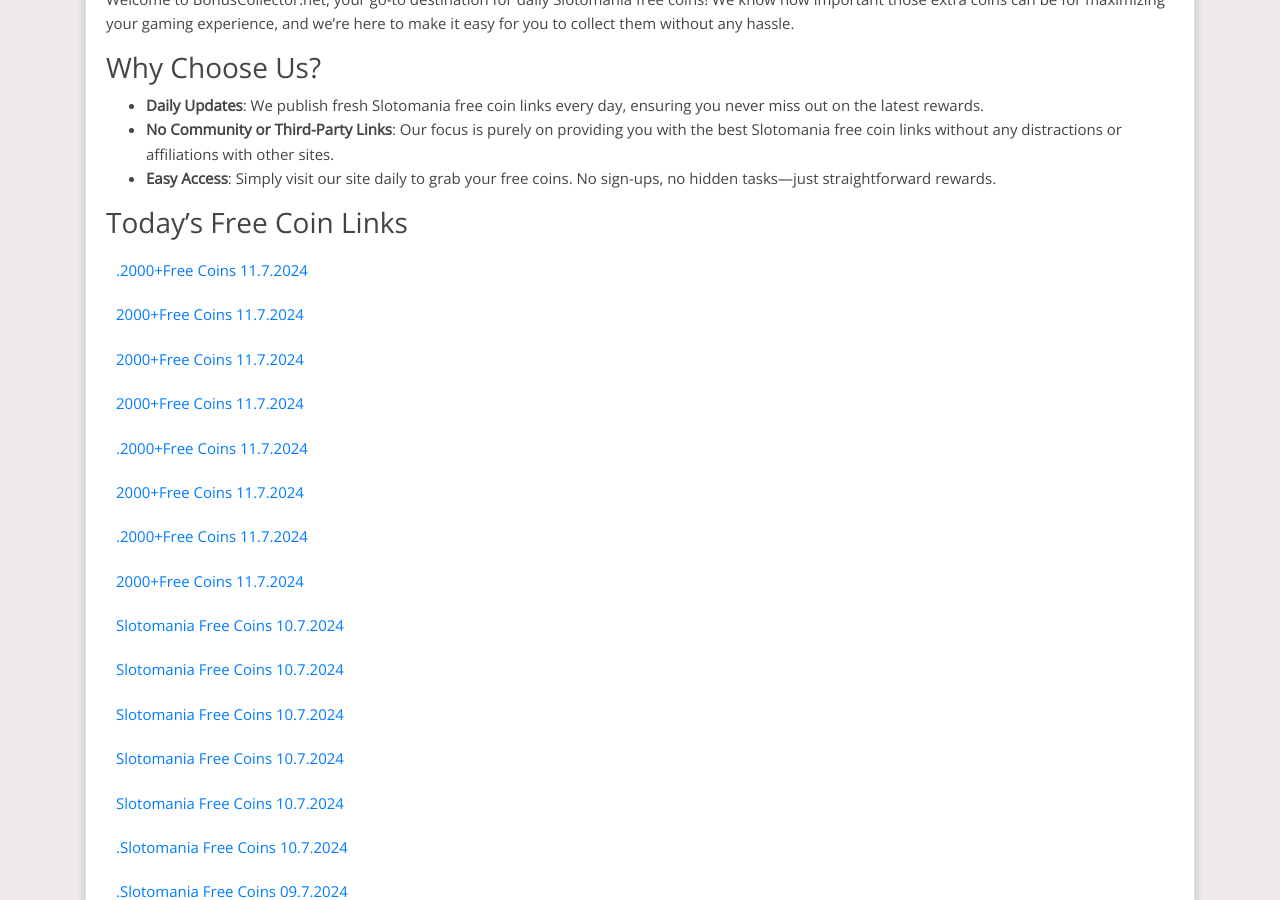
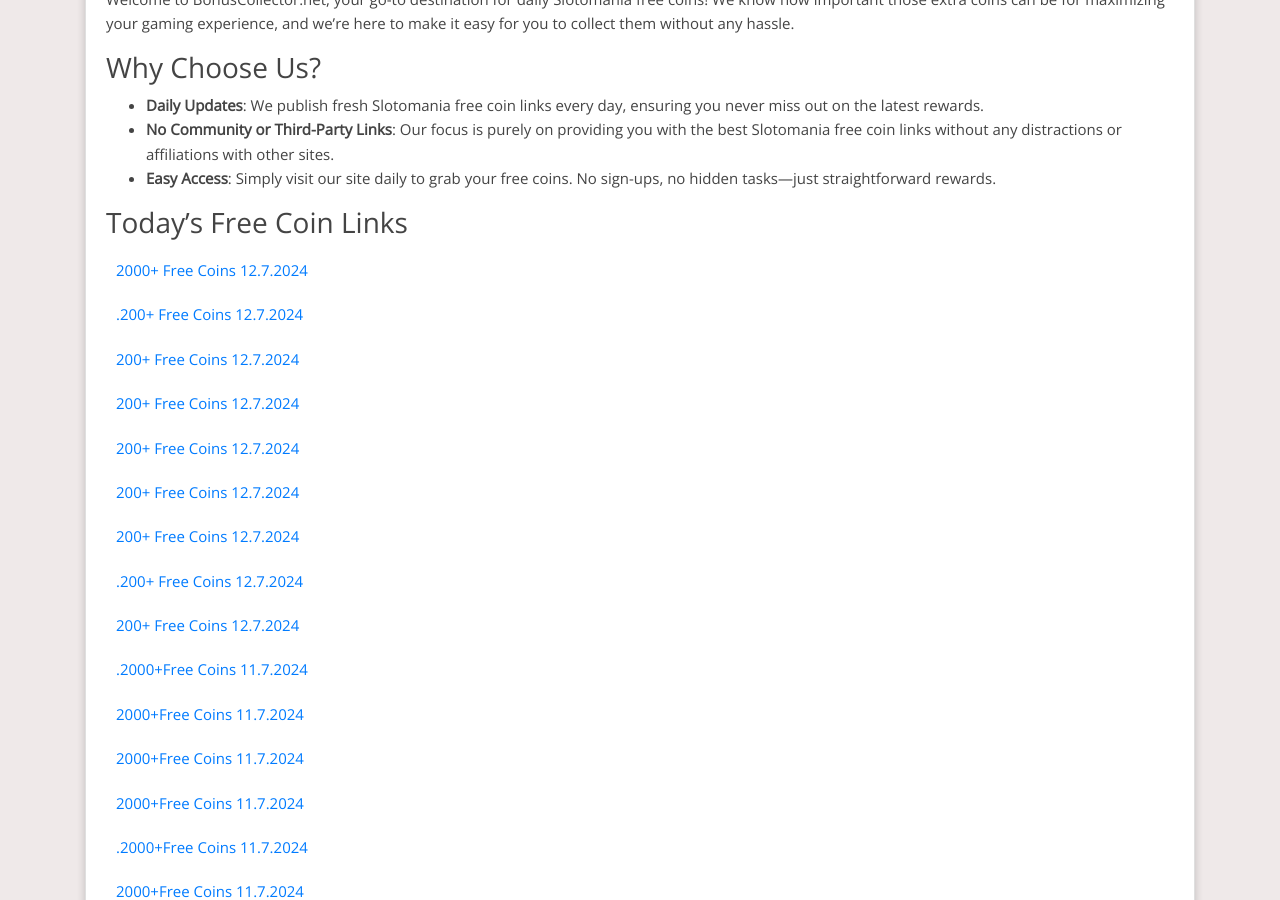
Before and after one commit to Prollad99/bs-net, a Jekyll site: the page built from _posts/2024-06-29-slotomania.md, in a window 1280 px wide and 900 px high, scrolled down 298 px. Built offline with Jekyll 4.4.1, drawn with Linux system fonts in a browser that asks for light colours; nearby versions of some CDN libraries; comment, search, counter and statistics services are not loaded.

Commit message:
Update slotomania reward links

```diff
--- a/_includes/slotomania.html
+++ b/_includes/slotomania.html
@@ -1,4 +1,13 @@
 <html><body><div class="reward"><ul>
+<li><a href="https://api.playtika.com/redirector/?coupon_token=1_3_1720685497770_ropm9mky">2000+ free coins 12.7.2024</a></li>
+<li><a href="https://api.playtika.com/redirector/?coupon_token=1_3_1719485041779_dk7ye563">.200+ free coins 12.7.2024</a></li>
+<li><a href="https://api.playtika.com/redirector/?coupon_token=1_3_1719834045075_wx65pley">200+ free coins 12.7.2024</a></li>
+<li><a href="https://api.playtika.com/redirector/?coupon_token=1_3_1719486500774_748w0x23">200+ free coins 12.7.2024</a></li>
+<li><a href="https://api.playtika.com/redirector/?coupon_token=1_3_1720639800130_2966w4g4">200+ free coins 12.7.2024</a></li>
+<li><a href="https://api.playtika.com/redirector/?coupon_token=1_3_1719479478768_ez8xxz73">200+ free coins 12.7.2024</a></li>
+<li><a href="https://api.playtika.com/redirector/?coupon_token=1_3_1720726200159_ez5pm9o9">200+ free coins 12.7.2024</a></li>
+<li><a href="https://api.playtika.com/redirector/?coupon_token=1_3_1719485253966_89jrz5rg">.200+ free coins 12.7.2024</a></li>
+<li><a href="https://api.playtika.com/redirector/?coupon_token=1_3_1719486088410_ez85eyjl">200+ free coins 12.7.2024</a></li>
 <li><a href="https://api.playtika.com/redirector/?coupon_token=1_3_1720611922694_dk5ymxyg">.2000+free coins 11.7.2024</a></li>
 <li><a href="https://api.playtika.com/redirector/?coupon_token=1_3_1720604451655_jod2wy2r">2000+free coins 11.7.2024</a></li>
 <li><a href="https://api.playtika.com/redirector/?coupon_token=1_3_1719480757822_wlm0me5j">2000+free coins 11.7.2024</a></li>
```
Also changed, not shown: links-json/slotomania.json (+36 -0 lines).
